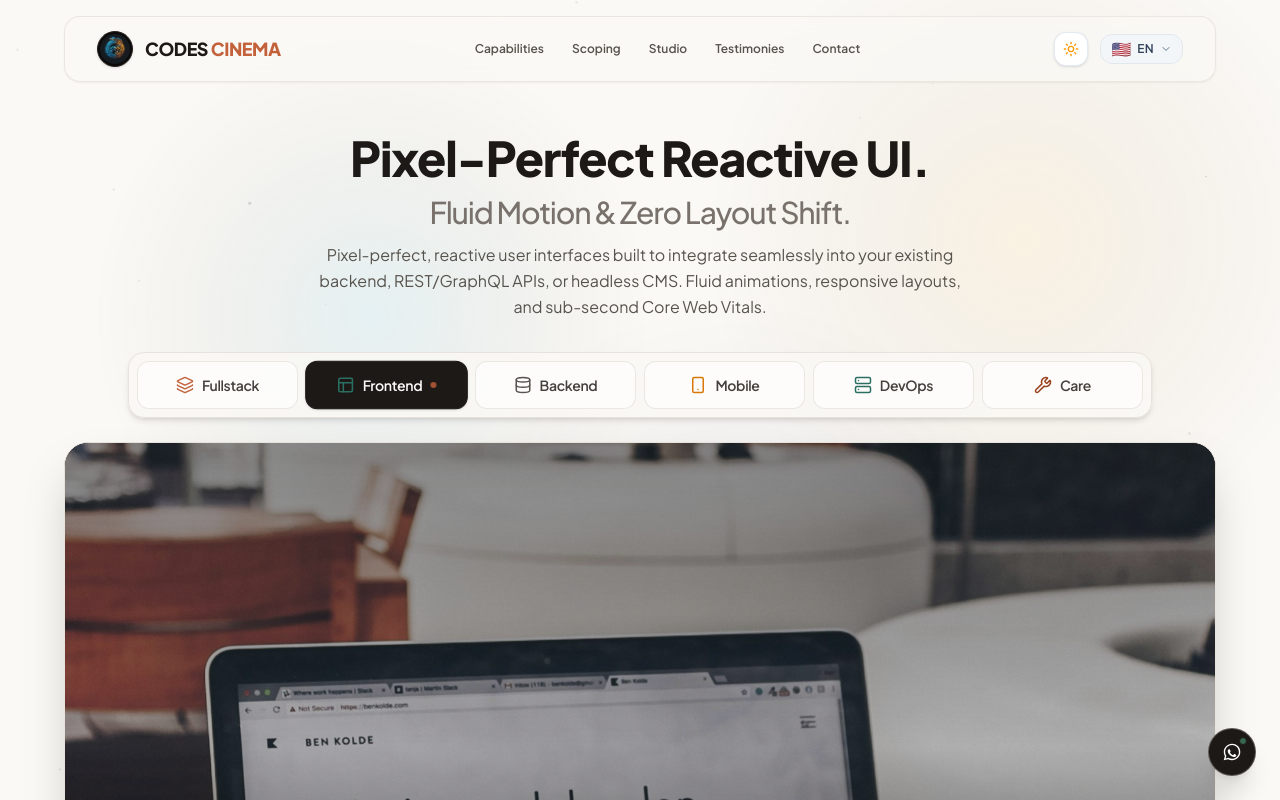
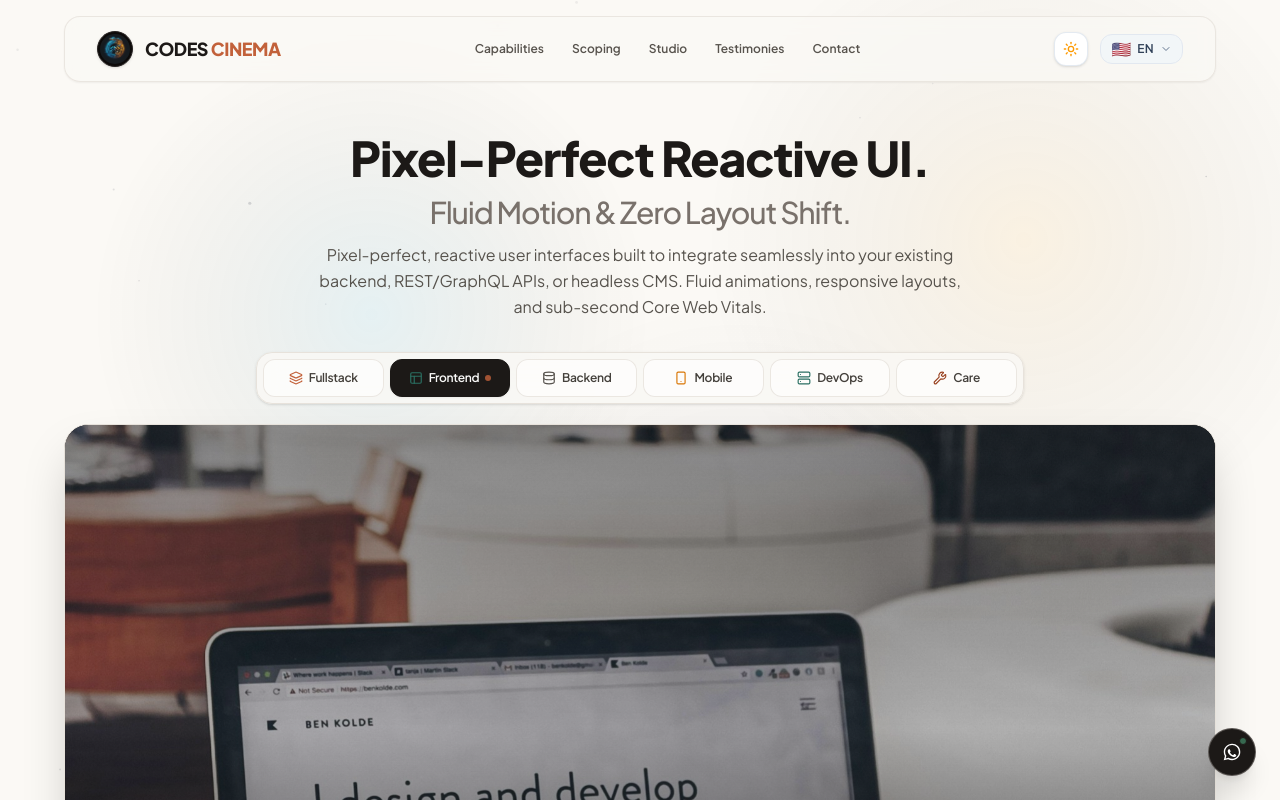
Before and after one commit to chilavet/code-cinema-studios, a React (Vite) app: page / in a window 1280 px wide. Shown: the top 800 px of the page. Built offline with nearby package versions, Linux system fonts and the light colour scheme.

Commit message:
style: reduce horizontal switcher deck by an additional 25%

```diff
--- a/src/components/Hero.jsx
+++ b/src/components/Hero.jsx
@@ -278,9 +278,9 @@ export default function Hero() {
           </div>
         </div>
 
-        {/* 6 Disciplines Interactive Switcher Deck (Reduced by 25%) */}
-        <div className="w-full max-w-5xl mx-auto mb-6 p-1.5 sm:p-2 rounded-2xl bg-[#FAF8F5]/85 dark:bg-[#181614]/85 backdrop-blur-md border border-[#E7E2DB] dark:border-[#2C2825] shadow-md">
-          <div className="grid grid-cols-2 sm:grid-cols-3 lg:grid-cols-6 gap-1.5 sm:gap-2 w-full">
+        {/* 6 Disciplines Interactive Switcher Deck (Compact Proportional Dock) */}
+        <div className="w-full max-w-3xl mx-auto mb-5 p-1 sm:p-1.5 rounded-xl sm:rounded-2xl bg-[#FAF8F5]/85 dark:bg-[#181614]/85 backdrop-blur-md border border-[#E7E2DB] dark:border-[#2C2825] shadow-sm">
+          <div className="grid grid-cols-2 sm:grid-cols-3 lg:grid-cols-6 gap-1 sm:gap-1.5 w-full">
             {tabConfigs.map((tab) => {
               const Icon = tab.icon;
               const isSelected = activeTab === tab.id;
@@ -294,14 +294,14 @@ export default function Hero() {
                     setIsPaused(true);
                   }}
                   onMouseLeave={() => setIsPaused(false)}
-                  className={`relative py-2.5 sm:py-3 px-2.5 sm:px-3.5 rounded-xl min-h-[44px] sm:min-h-[48px] font-semibold transition-all duration-200 cursor-pointer flex items-center justify-center gap-2 border overflow-hidden ${
+                  className={`relative py-1.5 sm:py-2 px-2 sm:px-2.5 rounded-lg sm:rounded-xl min-h-[36px] sm:min-h-[38px] font-semibold transition-all duration-200 cursor-pointer flex items-center justify-center gap-1.5 border overflow-hidden ${
                     isSelected
-                      ? 'bg-stone-900 text-stone-50 dark:bg-[#FAF8F5] dark:text-stone-950 border-stone-900 dark:border-stone-100 shadow-sm scale-[1.01]'
-                      : 'bg-white/60 dark:bg-[#1F1C1A]/60 text-stone-700 dark:text-stone-300 border-[#E7E2DB]/80 dark:border-[#2C2825]/80 hover:bg-[#F2EFE9] dark:hover:bg-[#252220] hover:border-stone-400/40 dark:hover:border-stone-600/40'
+                      ? 'bg-stone-900 text-stone-50 dark:bg-[#FAF8F5] dark:text-stone-950 border-stone-900 dark:border-stone-100 shadow-xs'
+                      : 'bg-white/60 dark:bg-[#1F1C1A]/60 text-stone-700 dark:text-stone-300 border-[#E7E2DB]/80 dark:border-[#2C2825]/80 hover:bg-[#F2EFE9] dark:hover:bg-[#252220]'
                   }`}
                 >
-                  <Icon className={`w-4 h-4 sm:w-4.5 sm:h-4.5 shrink-0 ${isSelected ? (tab.color.includes('text-[#C2613A]') ? 'text-[#E07A5F]' : tab.color) : tab.color}`} />
-                  <span className="text-xs sm:text-sm tracking-tight font-semibold truncate">
+                  <Icon className={`w-3.5 h-3.5 shrink-0 ${isSelected ? (tab.color.includes('text-[#C2613A]') ? 'text-[#E07A5F]' : tab.color) : tab.color}`} />
+                  <span className="text-[11px] sm:text-xs tracking-tight font-semibold truncate">
                     {tab.label}
                   </span>
                   {isSelected && (
```
